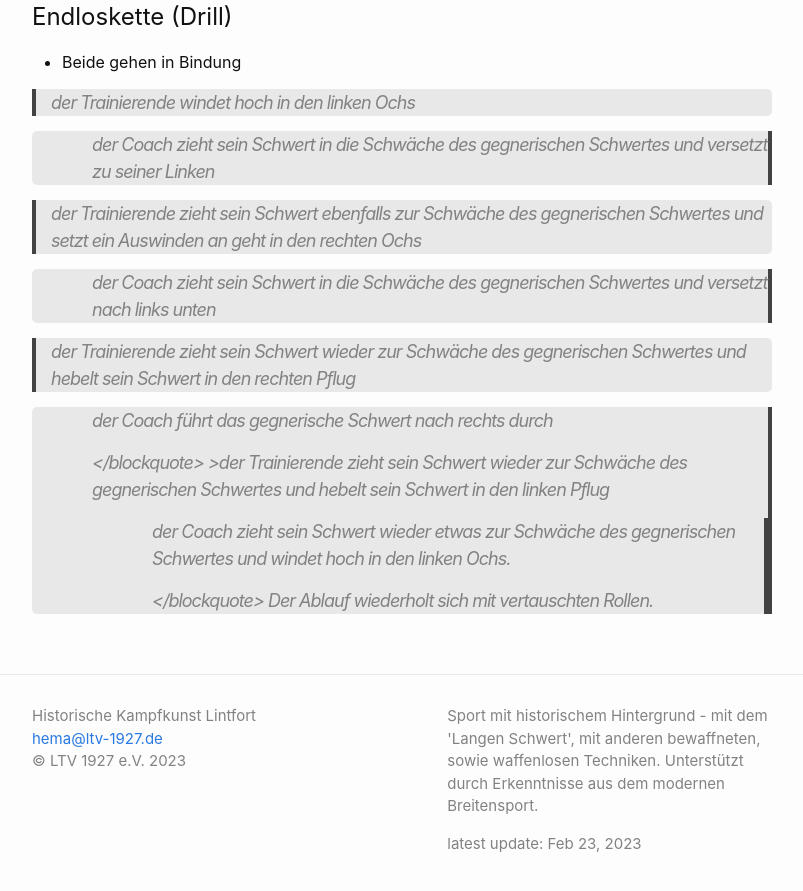
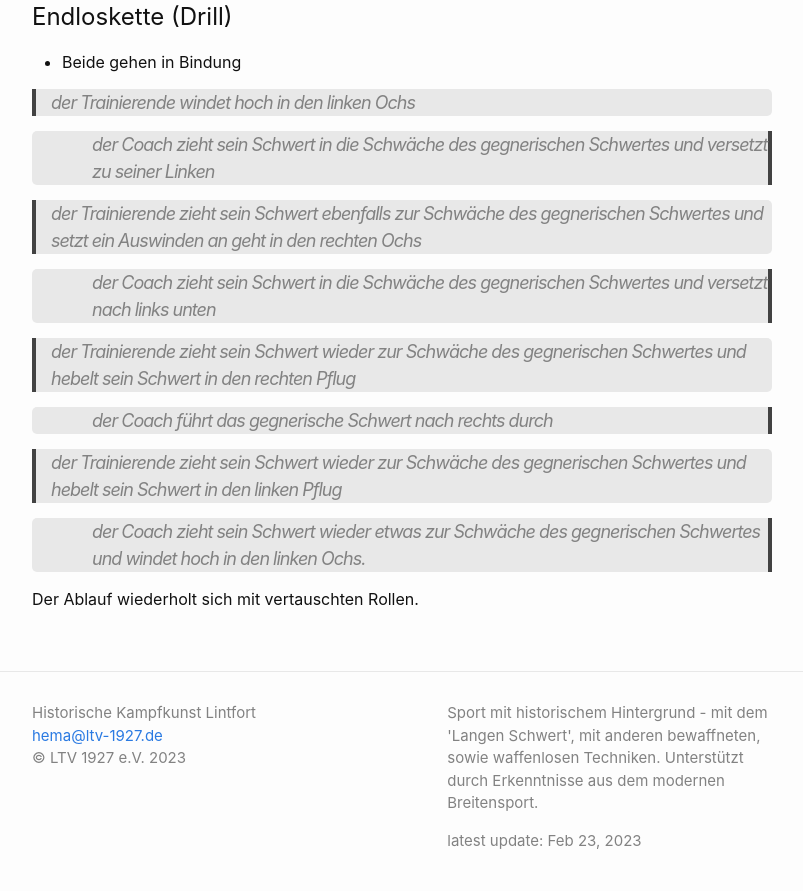
Before and after one commit to hema-ltv1927/hema-ltv1927.github.io, a Jekyll site: the page built from _techniken/edler-krieg.md, in a window 1280 px wide and 900 px high, scrolled down 653 px. Shown: the top 891 px of the window, without its empty margins (238-1041 px from the left). Built offline with Jekyll 4.4.1, drawn with Linux system fonts in a browser that asks for light colours.

Commit message:
Winden, Grundübung

```diff
--- a/_techniken/edler-krieg.md
+++ b/_techniken/edler-krieg.md
@@ -33,13 +33,13 @@ Hier geht es vor allem um das Gefühl des Kräftespiels (technisch: Richtung und
 >der Trainierende zieht sein Schwert wieder zur Schwäche des gegnerischen Schwertes und hebelt sein Schwert in den rechten Pflug
 
 <blockquote class="rightalign">
-<p>der Coach führt das gegnerische Schwert nach rechts durch<p>
+<p>der Coach führt das gegnerische Schwert nach rechts durch</p>
 </blockquote>
 
 >der Trainierende zieht sein Schwert wieder zur Schwäche des gegnerischen Schwertes und hebelt sein Schwert in den linken Pflug
 
 <blockquote class="rightalign">
-<p>der Coach zieht sein Schwert wieder etwas zur Schwäche des gegnerischen Schwertes und windet hoch in den linken Ochs.<p>
+<p>der Coach zieht sein Schwert wieder etwas zur Schwäche des gegnerischen Schwertes und windet hoch in den linken Ochs.</p>
 </blockquote>
 
 Der Ablauf wiederholt sich mit vertauschten Rollen.
```
